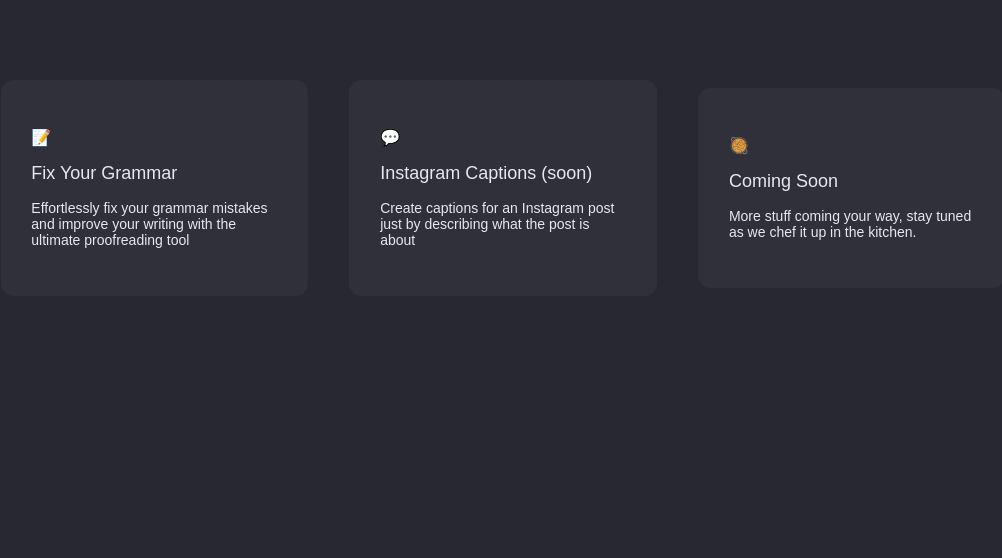
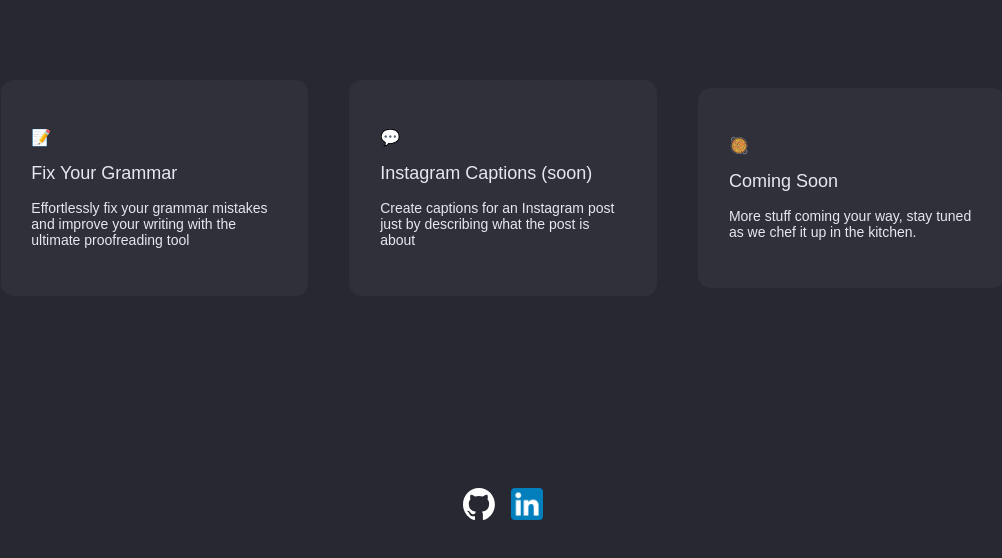
Before and after one commit to michaelshimeles/enhance-ai-client, a React (Create React App) app: page / in a window 1280 px wide. Shown: the top 558 px of the page, without its empty margins (137-1139 px from the left). Built offline with nearby package versions, Linux system fonts and the light colour scheme.

Commit message:
Added social links

```diff
--- a/src/components/InstagramCaptions/InstagramCaptions.jsx
+++ b/src/components/InstagramCaptions/InstagramCaptions.jsx
@@ -41,7 +41,7 @@ const InstagramCaptions = () => {
   const colorStyles = {
     control: (styles) => ({
       ...styles,
-      backgroundColor: "rgb(49, 49, 62)",
+      // backgroundColor: "rgb(49, 49, 62)",
       border: "none",
     }),
   };
--- a/src/components/InstagramCaptions/InstagramCaptions.scss
+++ b/src/components/InstagramCaptions/InstagramCaptions.scss
@@ -43,6 +43,7 @@
     padding: 0.5rem;
     background-color: rgb(49, 49, 62);
     border: none;
+    color: white;
   }
 
   &__description {
@@ -54,6 +55,7 @@
     height: 10rem;
     background-color: rgb(49, 49, 62);
     border: none;
+    color: white;
   }
 
   &__submit {
--- /dev/null
+++ b/src/components/SocialMedia/SocialMedia.jsx
@@ -0,0 +1,28 @@
+import "./SocialMedia.scss";
+import github from "../../assets/logo/github.svg";
+import linkedin from "../../assets/logo/linkedin.png";
+
+export const SocialMedia = () => {
+  return (
+    <div className="social-media">
+      <a
+        href="https://github.com/michaelshimeles"
+        target="_blank"
+        rel="noopener noreferrer"
+      >
+        <img src={github} alt="github link" className="social-media__github" />
+      </a>
+      <a
+        href="https://github.com/michaelshimeles"
+        target="_blank"
+        rel="noopener noreferrer"
+      >
+        <img
+          src={linkedin}
+          alt="linkedin link"
+          className="social-media__linkedin"
+        />
+      </a>
+    </div>
+  );
+};
--- /dev/null
+++ b/src/components/SocialMedia/SocialMedia.scss
@@ -0,0 +1,20 @@
+@use "/src/styles/partials/fonts" as *;
+@use "src/styles/partials/mixins" as *;
+@use "src/styles//partials/variables" as *;
+
+.social-media {
+  display: flex;
+  justify-content: center;
+  align-items: center;
+  gap: 1rem;
+
+  &__github {
+    width: 2rem;
+    cursor: pointer;
+  }
+
+  &__linkedin {
+    width: 2rem;
+    cursor: pointer;
+  }
+}
--- a/src/pages/Home/Home.jsx
+++ b/src/pages/Home/Home.jsx
@@ -1,5 +1,6 @@
 import "./Home.scss";
 import { Link } from "react-router-dom";
+import { SocialMedia } from "../../components/SocialMedia/SocialMedia";
 export const Home = () => {
   return (
     <div className="home">
@@ -35,6 +36,7 @@ export const Home = () => {
           </div>
         </Link>
       </div>
+      <SocialMedia />
     </div>
   );
 };
--- a/src/pages/Home/Home.scss
+++ b/src/pages/Home/Home.scss
@@ -4,14 +4,20 @@
 
 .home {
   display: flex;
+  flex-direction: column;
   justify-content: center;
   align-items: center;
   color: rgb(231, 231, 238);
   width: 100%;
   padding: 5rem 0rem;
+  gap: 3rem;
 
   @include tablet {
     padding-top: 5rem;
+  }
+
+  @include desktop {
+    gap: 12rem;
   }
 
   &__container {
@@ -51,7 +57,7 @@
     width: 100%;
 
     @include tablet {
-      width: 40%;
+      width: 60%;
     }
 
     @include desktop {
@@ -77,7 +83,7 @@
     color: rgb(231, 231, 238);
     width: 100%;
     @include tablet {
-      width: 40%;
+      width: 60%;
     }
 
     @include desktop {
```
Also changed, not shown: src/assets/logo/github.svg (added), src/assets/logo/linkedin.png (added).
